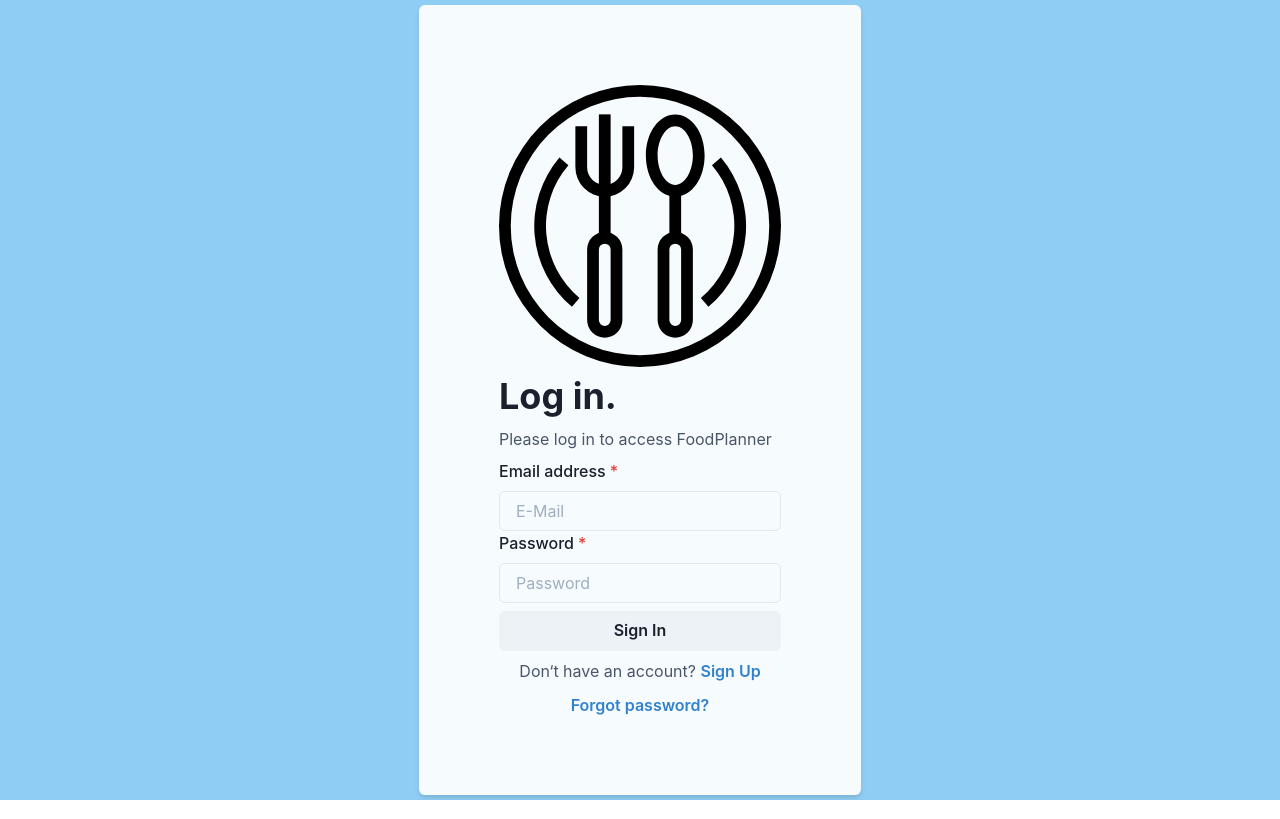
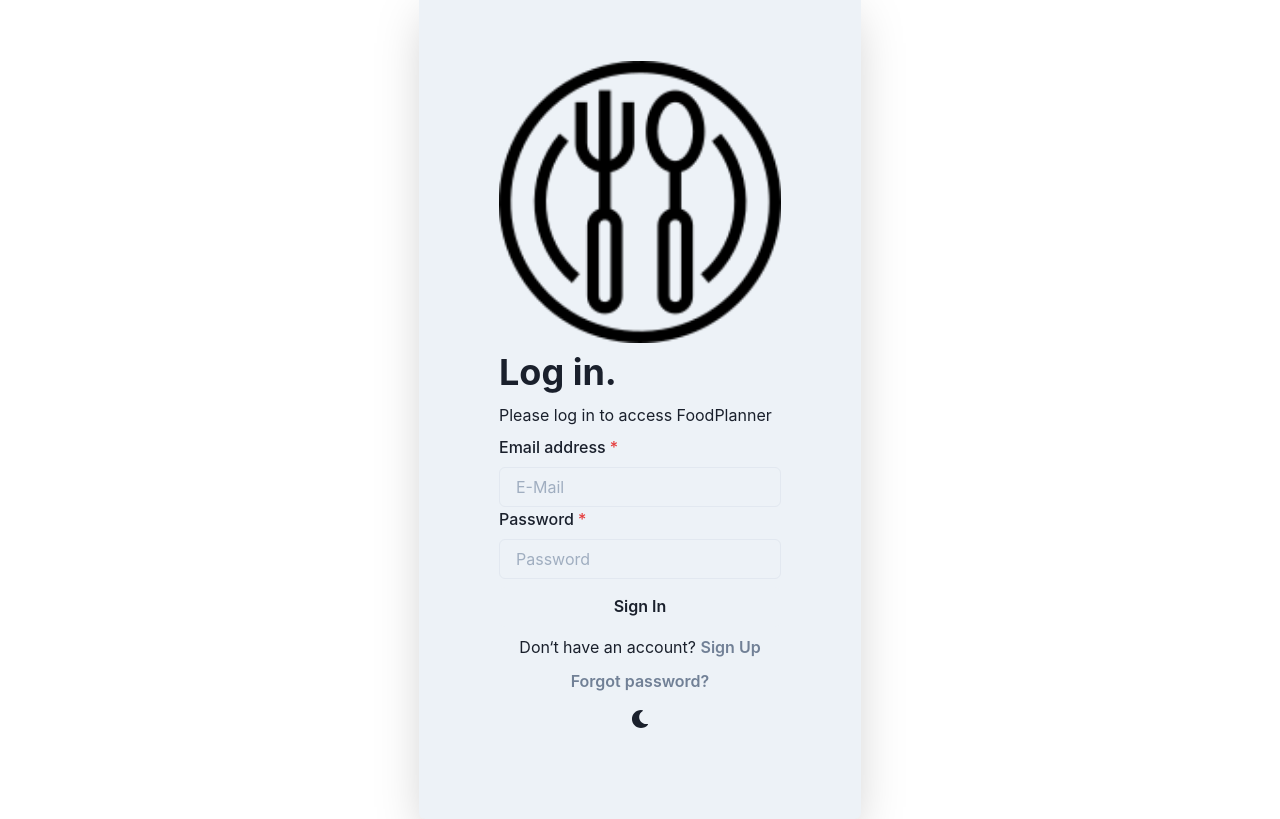
Before and after one commit to abaumeler/react-demo, a React (Create React App) app: page / in a window 1280 px wide. Built offline with nearby package versions, Linux system fonts and the light colour scheme.

Commit message:
- implemented colorMode switcher - extended default theme - removed unused imports

```diff
--- a/src/LoginPage.js
+++ b/src/LoginPage.js
@@ -1,6 +1,4 @@
-import {  ChakraProvider,
-          theme,
-          Text,
+import {  Text,
           Button,
           Input,
           Heading,
@@ -8,42 +6,38 @@
           Center,
           FormControl,
           FormLabel,
-          FormHelperText } from '@chakra-ui/react';
-import { useState } from "react";
+          useColorModeValue  } from '@chakra-ui/react';
 import { ColorModeSwitcher } from './ColorModeSwitcher';
 
+
 function LoginPage(){
-
-  function LoginForm(){
-    const[name, SetName] = useState();
-  }
+  const bg =  useColorModeValue('gray.100', 'gray.900')
+  const logo = useColorModeValue('reshot-icon-food-equipment_light.png', 'reshot-icon-food-equipment_dark.png')
 
   return (
-    <ChakraProvider theme={theme}>
-      <Center h="100vh" bg="blue.200">
-        <Stack boxShadow="md" bg="whiteAlpha.900" p="20" rounded="md">
-          <img src="reshot-icon-food-equipment.svg" maxW="20px" mb="10" mx="auto" />
+      <Center h="100vh">
+        <Stack boxShadow="2xl" p="20" rounded="md" bg={bg}>
+          <img src={logo} maxW="20px" mb="10" mx="auto" alt="logo"/>
           <Heading as="h1">Log in.</Heading>
-          <Text fontsize="lg" color="gray.600">Please log in to access FoodPlanner</Text>
+          <Text fontsize="lg">Please log in to access FoodPlanner</Text>
           <FormControl isRequired>
             <FormLabel htmlFor='email'>Email address</FormLabel>
             <Input id='email' type='email' placeholder='E-Mail' />
             <FormLabel htmlFor='email'>Password</FormLabel>
             <Input id='password' type='password' placeholder='Password' />
           </FormControl>
-          <Button type="submit" variantColor="blue.200" width="full" mt={4}>
+          <Button type="submit" width="full" mt={4}>
             Sign In
           </Button>
-
-          <Stack justify="center" color="gray.600" spacing="3">
+          <Stack justify="center" spacing="3">
             <Text as="div" textAlign="center">
-              <span>Don&lsquo;t have an account? </span><Button colorScheme="blue" variant="link">Sign Up</Button>
+              <span>Don&lsquo;t have an account? </span><Button variant="link">Sign Up</Button>
             </Text>
-            <Button colorScheme="blue" variant="link">Forgot password?</Button>
+            <Button variant="link">Forgot password?</Button>
           </Stack>
+          <ColorModeSwitcher></ColorModeSwitcher>
         </Stack>
       </Center>
-    </ChakraProvider>
   );
 }
 export default LoginPage;
--- a/src/index.js
+++ b/src/index.js
@@ -2,13 +2,13 @@
 import React, { StrictMode } from 'react';
 import ReactDOM from 'react-dom';
 import App from './App';
-import LoginPage from './LoginPage.js'
+import theme from './theme'
 import reportWebVitals from './reportWebVitals';
 import * as serviceWorker from './serviceWorker';
 
 ReactDOM.render(
   <StrictMode>
-    <ColorModeScript />
+    <ColorModeScript initialColorMode={theme.config.initialColorMode} />
     <App />
   </StrictMode>,
   document.getElementById('root')
--- /dev/null
+++ b/src/theme.js
@@ -0,0 +1,8 @@
+import { extendTheme } from '@chakra-ui/react'
+
+  const theme = extendTheme({
+    initialColorMode: 'dark',
+    useSystemColorMode: false
+  })
+
+  export default theme
```
Also changed, not shown: src/App.js (+0 -7 lines), public/reshot-icon-food-equipment_dark.png (added), public/reshot-icon-food-equipment_light.png (added).
